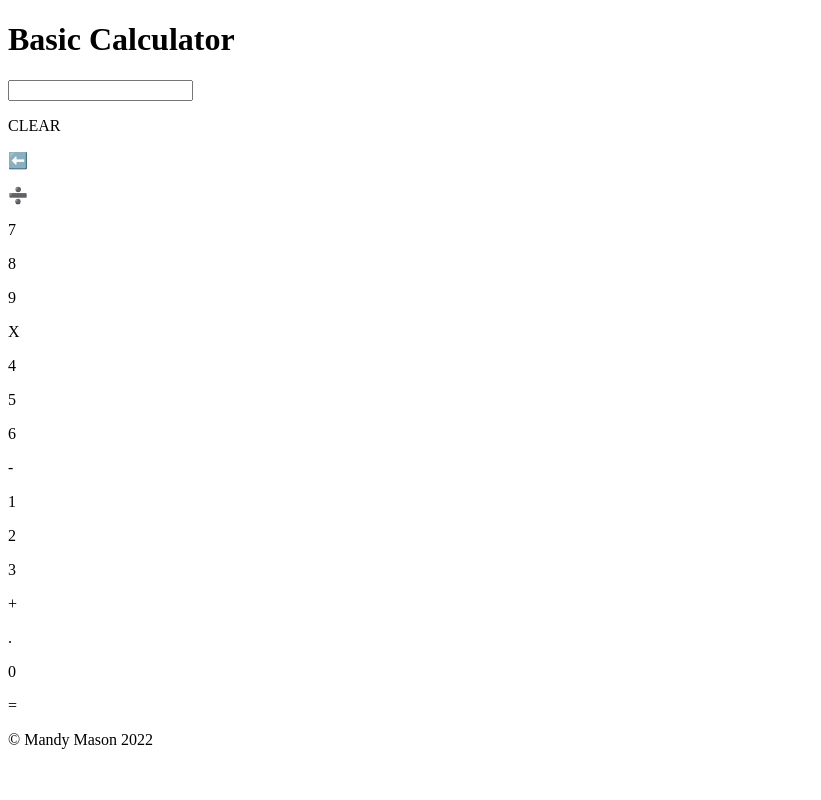
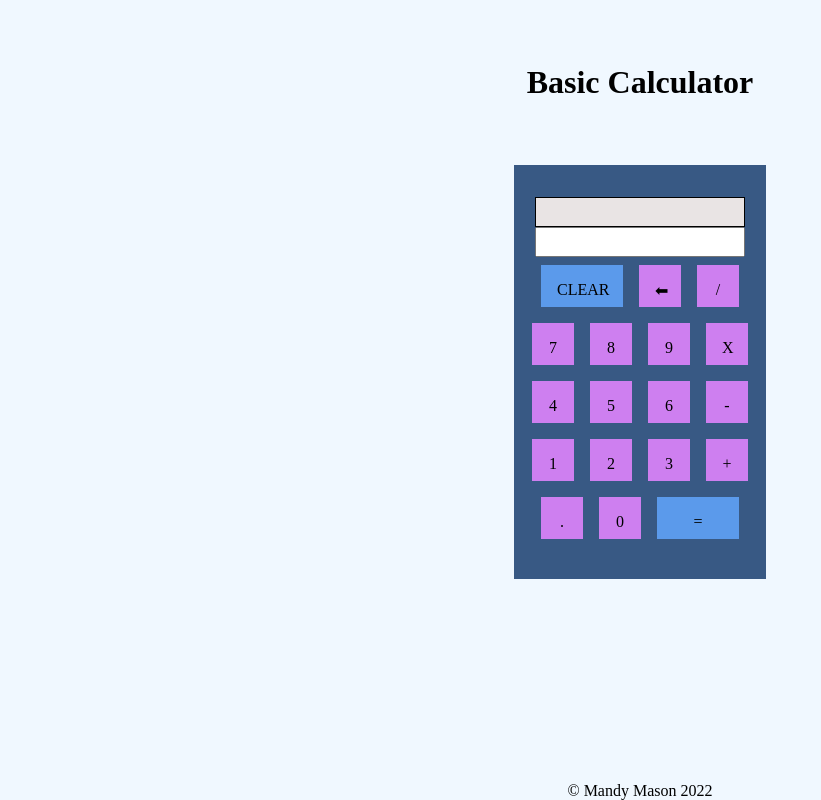
Before and after one commit to mnmason86/js_calculator, a plain HTML site: page index.html in a window 1280 px wide. Shown: the whole page, without its empty margins (0-821 px from the left). Drawn offline with Linux system fonts and the light colour scheme.

Commit message:
completed basic css styling and alignment

```diff
--- a/index.html
+++ b/index.html
@@ -9,42 +9,40 @@
     <h1 id="title">Basic Calculator</h1>
   </header>
   <main>
-    <div id="calc-body">
-      <p id="function-display"></p>
+      <p id="function-display"> </p>
       <form>
         <input type="text" id="input" name="input-name">
       </form>
       <div id="buttons">
-          <div id="top-row">
-            <p>CLEAR</p>
-            <p>⬅️</p>
-            <p>➗</p>
+          <div class="row">
+            <p class="lg-btn">CLEAR</p>
+            <p class="small-btn">⬅</p>
+            <p class="small-btn">/</p>
           </div>
-          <div id="7-row">
-            <p>7</p>
-            <p>8</p>
-            <p>9</p>
-            <p>X</p>
+          <div class="row">
+            <p class="small-btn">7</p>
+            <p class="small-btn">8</p>
+            <p class="small-btn">9</p>
+            <p class="small-btn">X</p>
           </div>
-          <div id="4-row">
-            <p>4</p>
-            <p>5</p>
-            <p>6</p>
-            <p>-</p>
+          <div class="row">
+            <p class="small-btn">4</p>
+            <p class="small-btn">5</p>
+            <p class="small-btn">6</p>
+            <p class="small-btn">-</p>
           </div>
-          <div id="1-row">
-            <p>1</p>
-            <p>2</p>
-            <p>3</p>
-            <p>+</p>
+          <div class="row">
+            <p class="small-btn">1</p>
+            <p class="small-btn">2</p>
+            <p class="small-btn">3</p>
+            <p class="small-btn">+</p>
           </div>
-          <div id="bottom-row">
-            <p>.</p>
-            <p>0</p>
-            <p>=</p>
+          <div class="row">
+            <p class="small-btn">.</p>
+            <p class="small-btn">0</p>
+            <p class="lg-btn">=</p>
           </div>
       </div>
-    </div>
   </main>
   <footer>&copy Mandy Mason 2022</footer>
 </body>
--- a/style.css
+++ b/style.css
@@ -0,0 +1,63 @@
+body{
+  background-color:aliceblue;
+}
+
+main{
+  padding-top: 2rem;
+  padding-bottom: 2rem;
+  margin:auto;
+  width: 20%;
+  text-align: center;
+  background-color:#385984;
+ }
+
+header{
+  text-align: center;
+  margin-top: 4rem;
+  margin-bottom: 4rem;
+}
+
+#function-display{
+  background-color: rgb(233, 228, 228);
+  width: 81.9%;
+  height: 1.75rem;
+  border: 1px black solid;
+  margin:auto;
+}
+#input{
+  width: 80%;
+  height: 1.5rem;
+}
+
+.lg-btn{
+  display: block;
+  text-align: center;
+  padding: 1rem;
+  margin: .5rem;
+  background-color: #5b9aeb;
+  width: 50px;
+  height: 10px;
+}
+
+.small-btn{
+  display: block;
+  text-align: center;
+  padding: 1rem;
+  margin: .5rem;
+  background-color: #ce7ff0;
+  width: 10px;
+  height: 10px;
+}
+
+.row{
+  display: flex;
+  justify-content: center;
+}
+
+footer{
+  position:fixed;
+  left: 0;
+  bottom: 0;
+  width: 100%;
+  text-align: center;
+}
```
